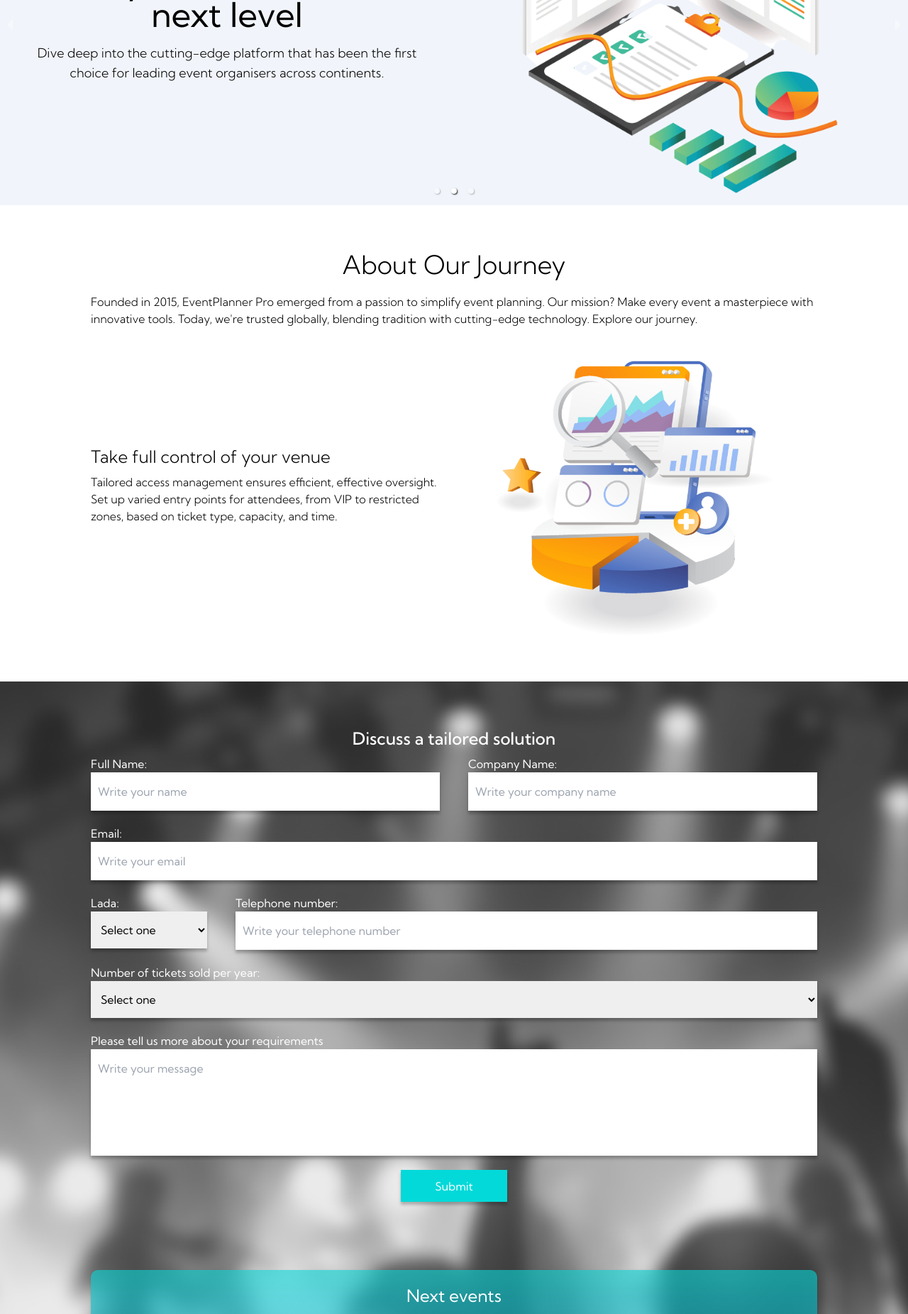
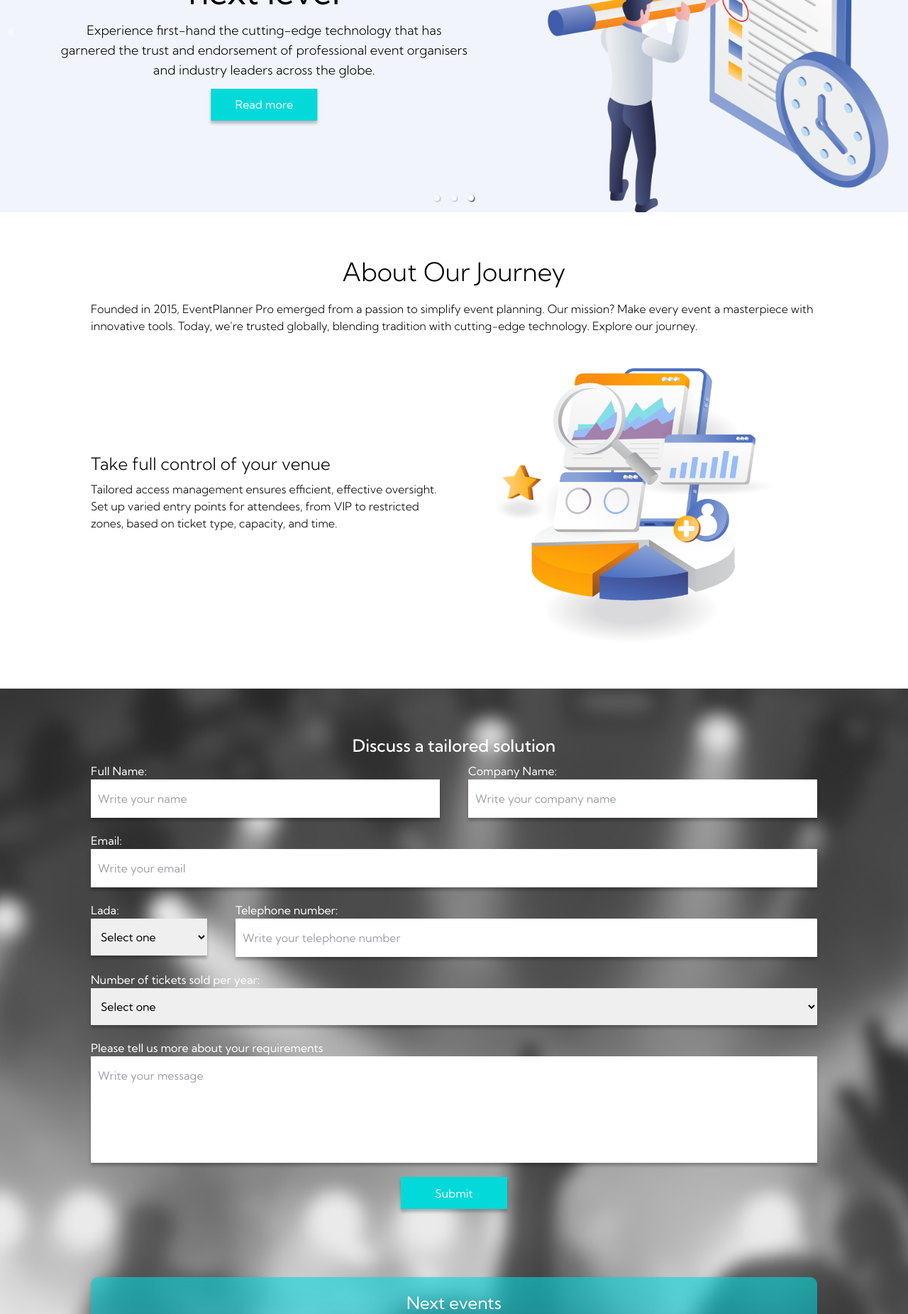
Before and after one commit to jcvb/event-planner-pro, a Next.js app: page / in a window 1280 px wide. Shown: the part 300-2151 px from the top of the page at 71% size. Built offline with nearby package versions, Linux system fonts and the light colour scheme.

Commit message:
feat(analysis)
Adding block code text

```diff
--- a/src/app/components/About/index.tsx
+++ b/src/app/components/About/index.tsx
@@ -1,5 +1,5 @@
-import Image from "next/image";
 import about from "./about.png";
+import TextImageBlock from "../common/TextImageBlock";
 
 export default function About() {
   return (
@@ -13,21 +13,14 @@ export default function About() {
             innovative tools. Today, we&apos;re trusted globally, blending
             tradition with cutting-edge technology. Explore our journey.
           </p>
-          <div className="flex items-center">
-            <div className="w-1/2">
-              <h3 className="text-2xl font-light">
-                Take full control of your venue
-              </h3>
-              <p className="mt-2 font-light">
-                Tailored access management ensures efficient, effective
+          <TextImageBlock
+            title="Take full control of your venue"
+            paragraph="Tailored access management ensures efficient, effective
                 oversight. Set up varied entry points for attendees, from VIP to
-                restricted zones, based on ticket type, capacity, and time.
-              </p>
-            </div>
-            <div className="w-1/2">
-              <Image src={about} className="w-auto" alt="About image" />
-            </div>
-          </div>
+                restricted zones, based on ticket type, capacity, and time."
+            image={about}
+            text="About image"
+          />
         </div>
       </div>
     </>
--- /dev/null
+++ b/src/app/components/Analysis/index.tsx
@@ -0,0 +1,30 @@
+import analysis from "./analysis.png";
+import TextImageBlock from "../common/TextImageBlock";
+
+export default function Analysis() {
+  return (
+    <>
+      <div className="w-full">
+        <div className="flex flex-col justify-between items-center w-full md:max-w-screen-xl mx-auto px-32 py-16">
+          <h2 className="text-4xl font-light">
+            After the Applause: An Analysis
+          </h2>
+          <p className="mt-5 mb-2 font-light">
+            After the final curtain call and the applause dies down, our
+            commitment to excellence continues. At EventPlanner Pro, we believe
+            in learning from every experience. Our post-event analysis delves
+            deep into the metrics, gauging attendee engagement, feedback, and
+            overall event impact.
+          </p>
+          <TextImageBlock
+            title="Analyzing the Impact"
+            paragraph="We meticulously review each facet, from ticket sales to attendee sentiment, ensuring we continually refine and elevate future events. Explore the data-driven insights that set our events apart."
+            image={analysis}
+            text="Analysis image"
+            reverse={true}
+          />
+        </div>
+      </div>
+    </>
+  );
+}
--- a/src/app/components/Register/register.css
+++ b/src/app/components/Register/register.css
@@ -1,5 +1,5 @@
 .register-bg {
   background-image: url(./register.jpg);
   background-repeat: no-repeat;
-  background-size: 100%;
+  background-size: cover;
 }
--- a/src/app/components/Slider/SliderItem.tsx
+++ b/src/app/components/Slider/SliderItem.tsx
@@ -15,6 +15,10 @@ export default function SliderItem({
         <div className="w-1/2 flex flex-col justify-center items-center px-8">
           <h3 className=" text-5xl">{title}</h3>
           <p className=" font-light mt-4 text-lg">{message}</p>
+          <div className="pt-3">
+          <button className="epp-btn-default">Read more</button>
+          </div>
+
         </div>
         <div className="w-1/2 flex justify-center items-center p-20">
           <Image src={image} className="w-auto" alt={title} />
--- a/src/app/components/common/Logo.tsx
+++ b/src/app/components/common/Logo.tsx
@@ -2,7 +2,7 @@ export default function Logo() {
   return (
     <>
       <svg
-        className="w-40"
+        className="w-48"
         id="Layer_1"
         xmlns="http://www.w3.org/2000/svg"
         viewBox="0 0 941.03 289.76"
--- a/src/app/components/common/Menu.tsx
+++ b/src/app/components/common/Menu.tsx
@@ -3,9 +3,9 @@ import menuOptions from "../../data/menuOptions";
 export default function Menu() {
   return (
     <>
-      <ul className="flex" role="menu-list">
+      <ul className="flex">
         {menuOptions.map((item) => (
-          <li key={item.name} role="menu-item">
+          <li key={item.name}>
             <a className="px-2 mx-2 hover:text-epp-primary" href={item.url}>{item.name}</a>
           </li>
         ))}
--- /dev/null
+++ b/src/app/components/common/TextImageBlock.tsx
@@ -0,0 +1,32 @@
+import Image from "next/image";
+
+export default function TextImageBlock({
+  title,
+  paragraph,
+  image,
+  text,
+  reverse = false,
+}: {
+  title: string;
+  paragraph: string;
+  image: any;
+  text: string;
+  reverse?: boolean;
+}) {
+  const classContainer = `flex items-center ${
+    reverse ? "flex-row-reverse" : "flex-row"
+  }`;
+  return (
+    <>
+      <div className={classContainer}>
+        <div className="w-1/2">
+          <h3 className="text-2xl font-light">{title}</h3>
+          <p className="mt-2 font-light">{paragraph}</p>
+        </div>
+        <div className="w-1/2">
+          <Image src={image} className="w-auto" alt={text} />
+        </div>
+      </div>
+    </>
+  );
+}
--- a/src/app/page.tsx
+++ b/src/app/page.tsx
@@ -1,4 +1,5 @@
 import About from "./components/About";
+import Analysis from "./components/Analysis";
 import Register from "./components/Register";
 import Slider from "./components/Slider/Slider";
 import Footer from "./components/common/Footer";
@@ -11,6 +12,7 @@ export default function Home() {
       <Slider />
       <About />
       <Register />
+      <Analysis />
       <Footer />
     </>
   )
```
Also changed, not shown: src/app/components/Analysis/analysis.png (added).
